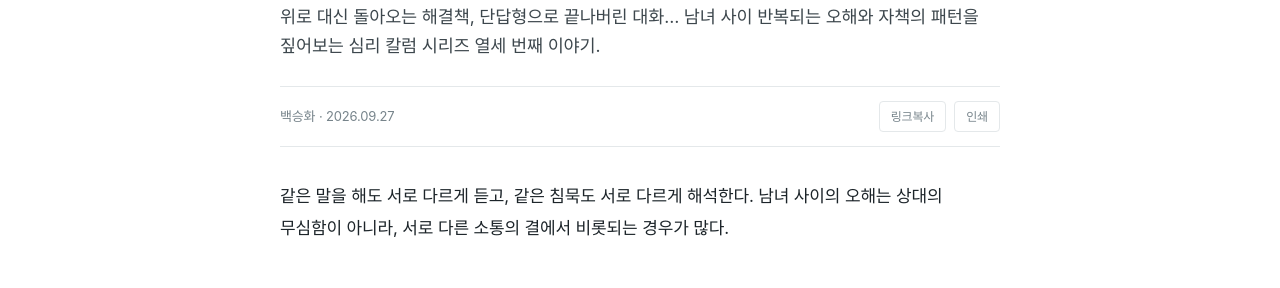
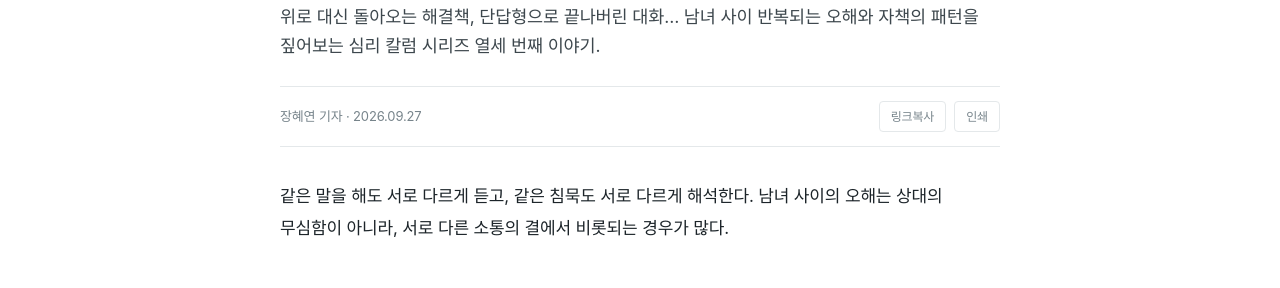
Before and after one commit to kokorojuin-tech/mt-news, a Jekyll site: the page built from _posts/2026-09-27-mind-mirror-13.md, in a window 1280 px wide and 900 px high. Shown: the part 384-672 px from the top of the window. Built offline with Jekyll 4.4.1, drawn with Linux system fonts in a browser that asks for light colours; some web fonts are replaced.

Commit message:
Update 2026-09-27-mind-mirror-13.md

```diff
--- a/_posts/2026-09-27-mind-mirror-13.md
+++ b/_posts/2026-09-27-mind-mirror-13.md
@@ -2,6 +2,7 @@
 title: "마음의 거울 ⑬ 남녀의 오해, 서로 다른 뇌와 소통의 프레임"
 description: "위로 대신 돌아오는 해결책, 단답형으로 끝나버린 대화… 남녀 사이 반복되는 오해와 자책의 패턴을 짚어보는 심리 칼럼 시리즈 열세 번째 이야기."
 category: column
+author: 장혜연 기자
 tags: [마음의거울, 심리칼럼, 남녀관계, 자기이해]
 lang: ko
 ---
```
